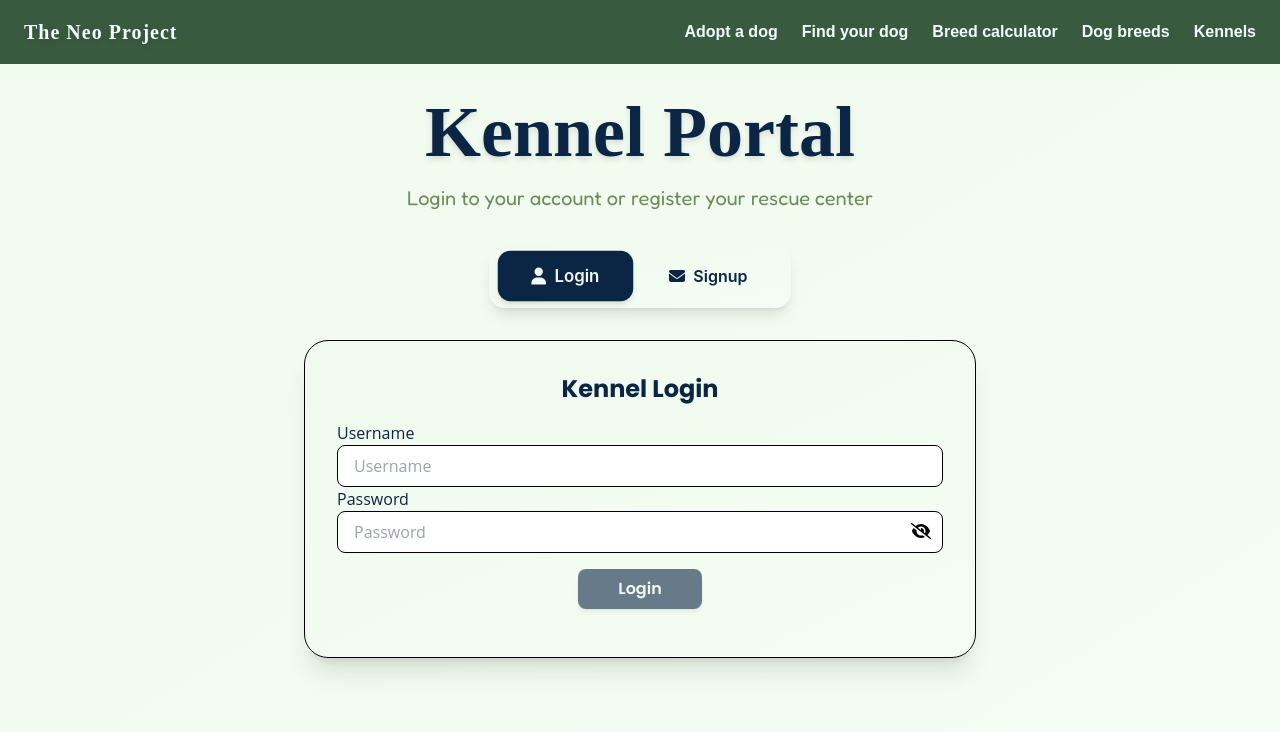
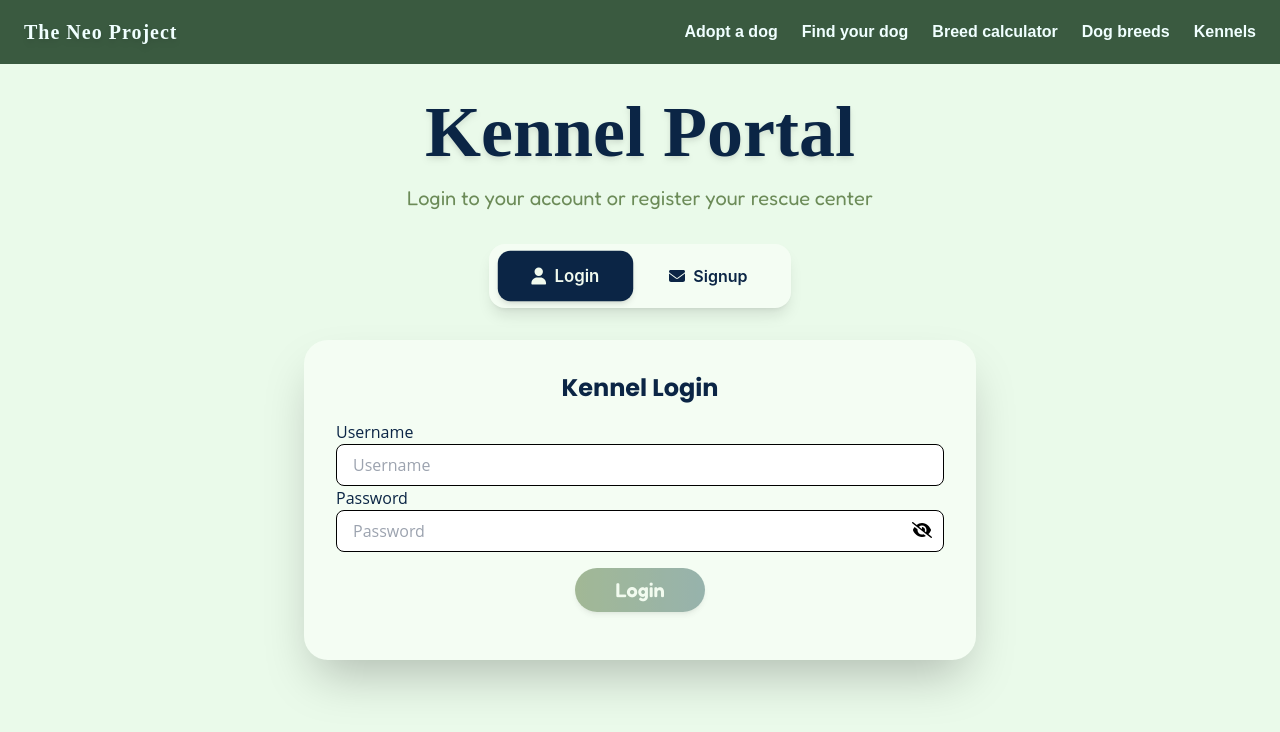
Before and after one commit to skies09/the-neo-project, a React (Create React App) app: page /kennelAdmin in a window 1280 px wide. Shown: the top 732 px of the page. Built offline with nearby package versions, Linux system fonts and the light colour scheme; no server answers; a web font is replaced by a local one; what axios-auth-refresh would draw is missing.

Commit message:
update kennel login stylings

```diff
--- a/src/pages/kennel/kennelAdmin.tsx
+++ b/src/pages/kennel/kennelAdmin.tsx
@@ -432,7 +432,7 @@ const KennelAdmin = () => {
 	return (
 		<motion.div
 			id="kennelAdmin"
-			className="min-h-screen bg-gradient-to-br from-honeydew to-mintCream pt-20 pb-8 px-4"
+			className="min-h-screen bg-tara pt-20 pb-8 px-4"
 			initial={{ opacity: 0 }}
 			animate={{ opacity: 1 }}
 			transition={{ duration: 0.8, ease: "easeOut" }}
@@ -462,7 +462,7 @@ const KennelAdmin = () => {
 					animate={{ opacity: 1, y: 0 }}
 					transition={{ duration: 0.6, delay: 0.4, ease: "easeOut" }}
 				>
-					<div className="bg-gradient-to-br from-skyBlue to-aquamarine backdrop-blur-sm rounded-2xl p-2 shadow-lg">
+					<div className="bg-mintCream backdrop-blur-sm rounded-2xl p-2 shadow-lg">
 						<motion.button
 							onClick={() => setIsLoginForm(true)}
 							className={`px-8 py-3 mx-1 rounded-xl font-semibold transition-all duration-200 ${
@@ -502,7 +502,7 @@ const KennelAdmin = () => {
 				>
 					{/* Login Form */}
 					{isLoginForm && (
-						<div className="bg-gradient-to-br from-skyBlue to-aquamarine backdrop-blur-sm rounded-3xl shadow-xl border border-white/20 p-8 max-w-2xl mx-auto">
+						<div className="bg-mintCream backdrop-blur-sm rounded-3xl shadow-2xl p-8 max-w-2xl mx-auto">
 							<div>
 								<p className="text-oxfordBlue text-2xl font-bold mb-4 font-poppins text-center">
 									Kennel Login
@@ -581,7 +581,7 @@ const KennelAdmin = () => {
 														!values.username
 													}
 													type="submit"
-													className={`px-10 py-2 rounded-lg transition-all shadow-md font-poppins font-semibold bg-oxfordBlue text-honeydew ${
+													className={`px-10 py-2 rounded-full transition-all shadow-md font-fredoka text-xl font-semibold bg-gradient-to-r from-highland to-sark text-peppermint hover:scale-105 hover:text-sunset ${
 														!values.password ||
 														!values.username
 															? "opacity-60 cursor-not-allowed"
```
